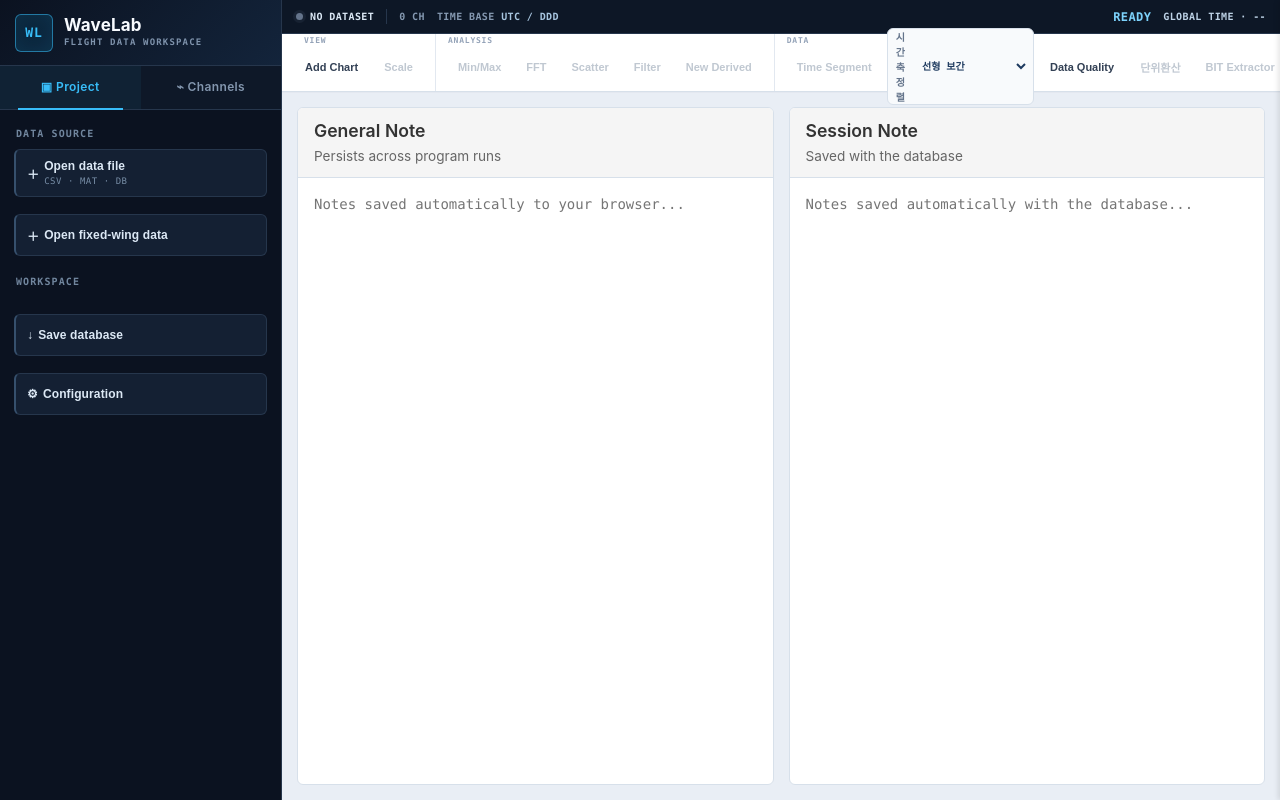
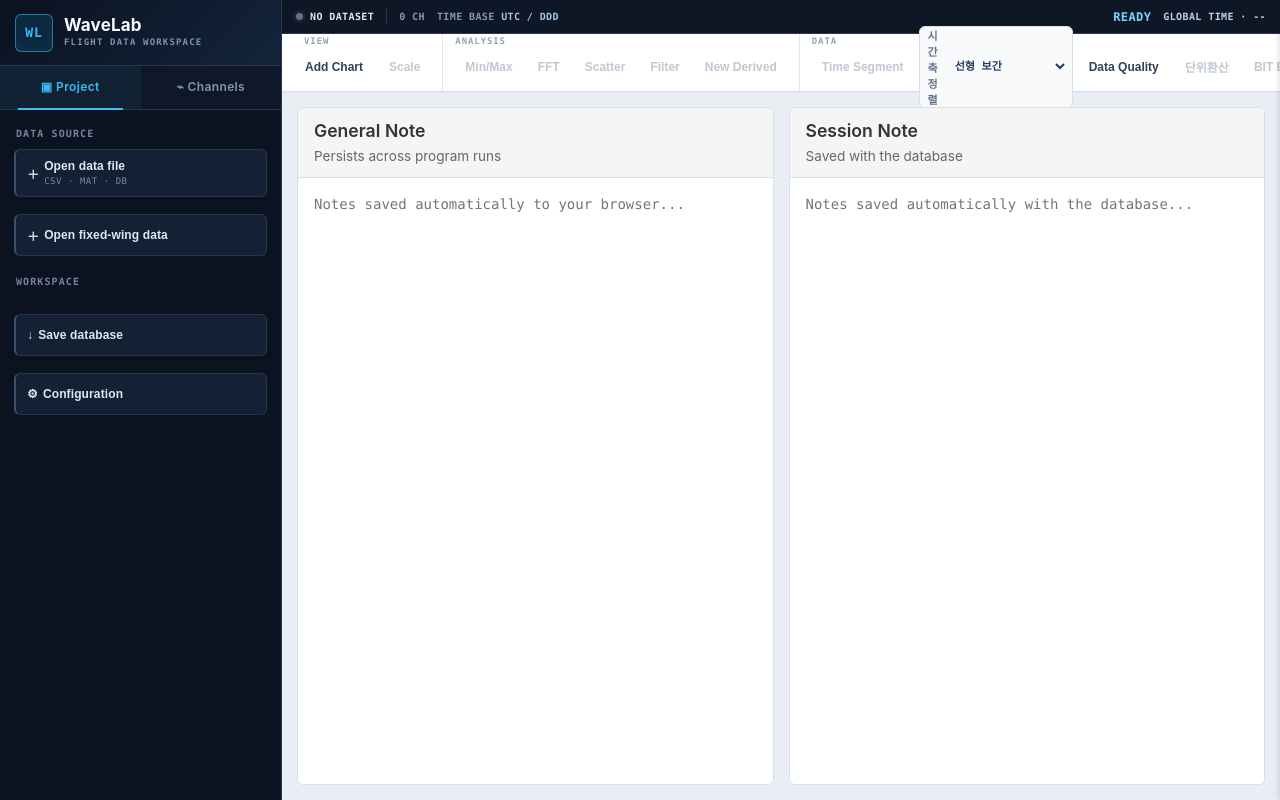
Before and after one commit to sonhyeokjin-cpu/KenJoyHi, a Python web app: template templates/index.html in a window 1280 px wide. Run offline with Jinja, Linux system fonts and the light colour scheme; the template is opened without the code that fills it, so the values that code supplies are empty.

Commit message:
Increase toolbar menu typography

```diff
--- a/static/css/styles.css
+++ b/static/css/styles.css
@@ -2015,7 +2015,7 @@ th {
     left: 12px;
     top: 3px;
     color: #94a3b8;
-    font: 700 8px/1 Consolas, 'Courier New', monospace;
+    font: 700 9px/1 Consolas, 'Courier New', monospace;
     letter-spacing: 0.1em;
     pointer-events: none;
 }
@@ -2033,7 +2033,7 @@ th {
     border-radius: var(--radius-sm);
     background: transparent;
     color: #334155;
-    font-size: 11px;
+    font-size: 12px;
     font-weight: 600;
     white-space: nowrap;
     box-shadow: none;
@@ -2068,7 +2068,7 @@ th {
     border-radius: var(--radius-sm);
     background: #f8fafc;
     color: #64748b;
-    font-size: 10px;
+    font-size: 11px;
     font-weight: 600;
 }
 
@@ -2079,7 +2079,7 @@ th {
     outline: 0;
     background-color: transparent;
     color: #1e3a5f;
-    font: 600 10px/1 Consolas, 'Courier New', monospace;
+    font: 600 11px/1 Consolas, 'Courier New', monospace;
 }
 
 .app-container .dropdown-content {
@@ -2095,7 +2095,7 @@ th {
     padding: 8px 10px;
     border-radius: 4px;
     color: #334155;
-    font-size: 11px;
+    font-size: 12px;
 }
 
 .app-container .dropdown-content a:hover {
```
